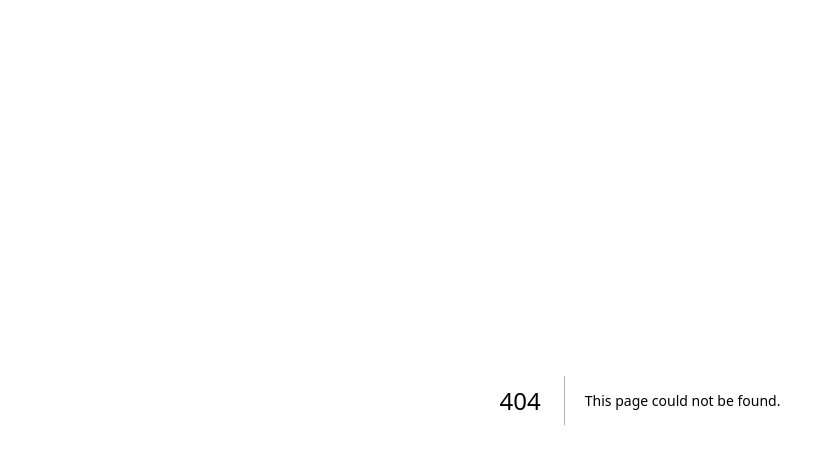
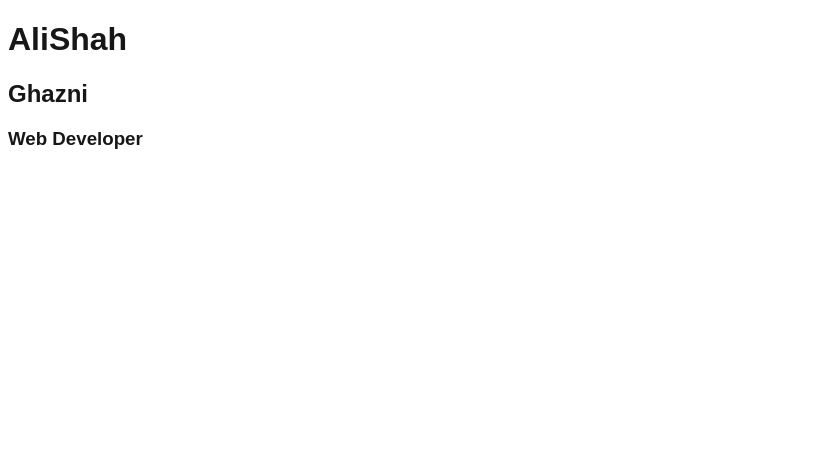
Before and after one commit to AliShahSafdari/nextjs-learning-projects, a Next.js app: page /profile in a window 1280 px wide. Before the commit this address had no page. Shown: the top 464 px of the page, without its empty margins (0-835 px from the left). Built offline with nearby package versions, Linux system fonts and the light colour scheme.

Commit message:
Added the SSR example

```diff
--- a/src/app/page.jsx
+++ b/src/app/page.jsx
@@ -3,5 +3,8 @@ import Link from "next/link";
 export default function Home(){
   return( <div>
     <h1>This is the homepage</h1>
+    <Link href="/profile">
+      <button>go to profile</button>
+    </Link>
   </div>
 )}
--- /dev/null
+++ b/src/app/profile/page.jsx
@@ -0,0 +1,10 @@
+export default function Profile()  {
+    let information = {name:"AliShah", city:"Ghazni", job:"Web Developer"}
+    return(
+        <div>
+            <h1>{information.name}</h1>
+            <h2>{information.city}</h2>
+            <h3>{information.job}</h3>
+        </div>
+    )
+}
```
